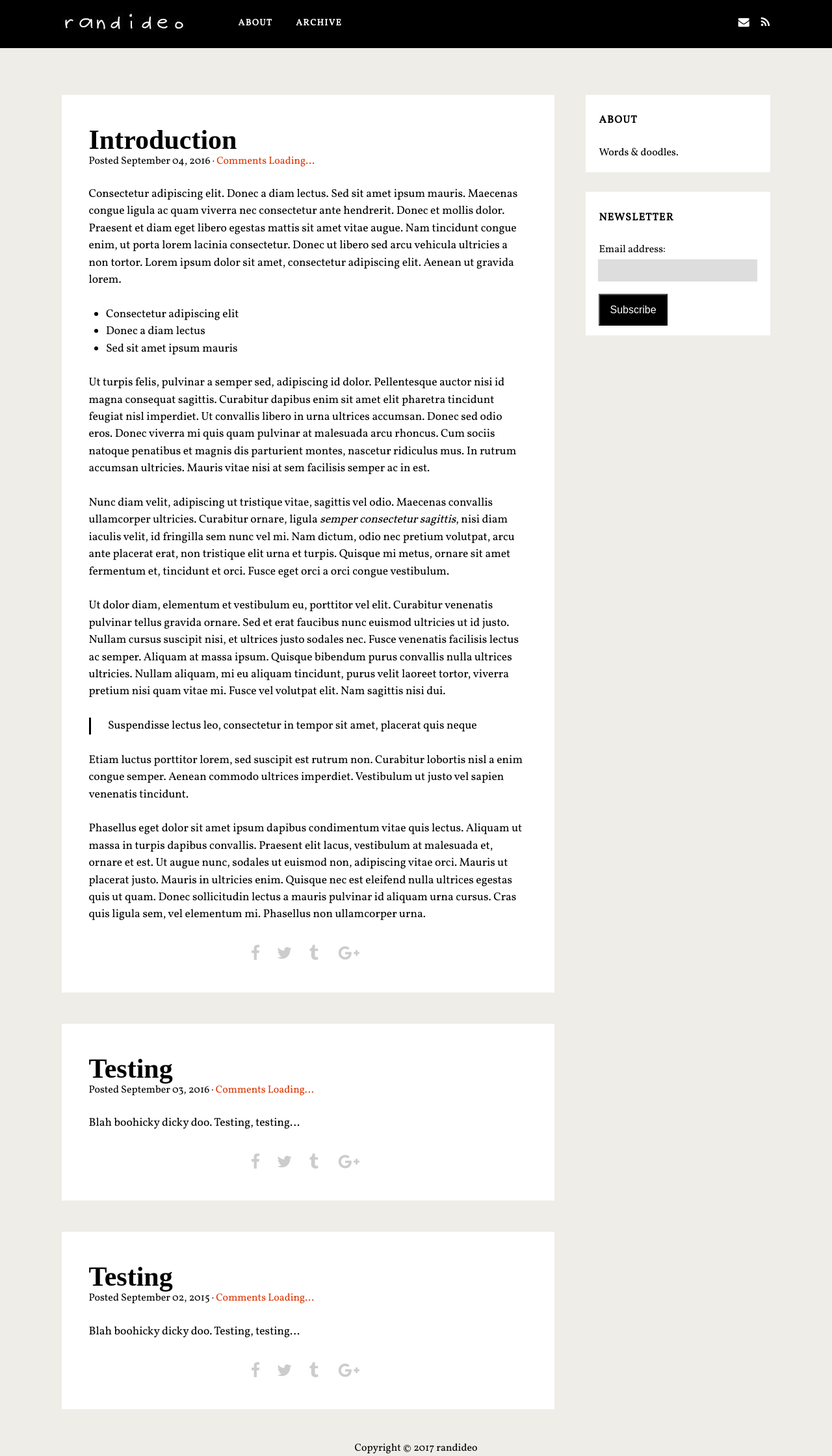
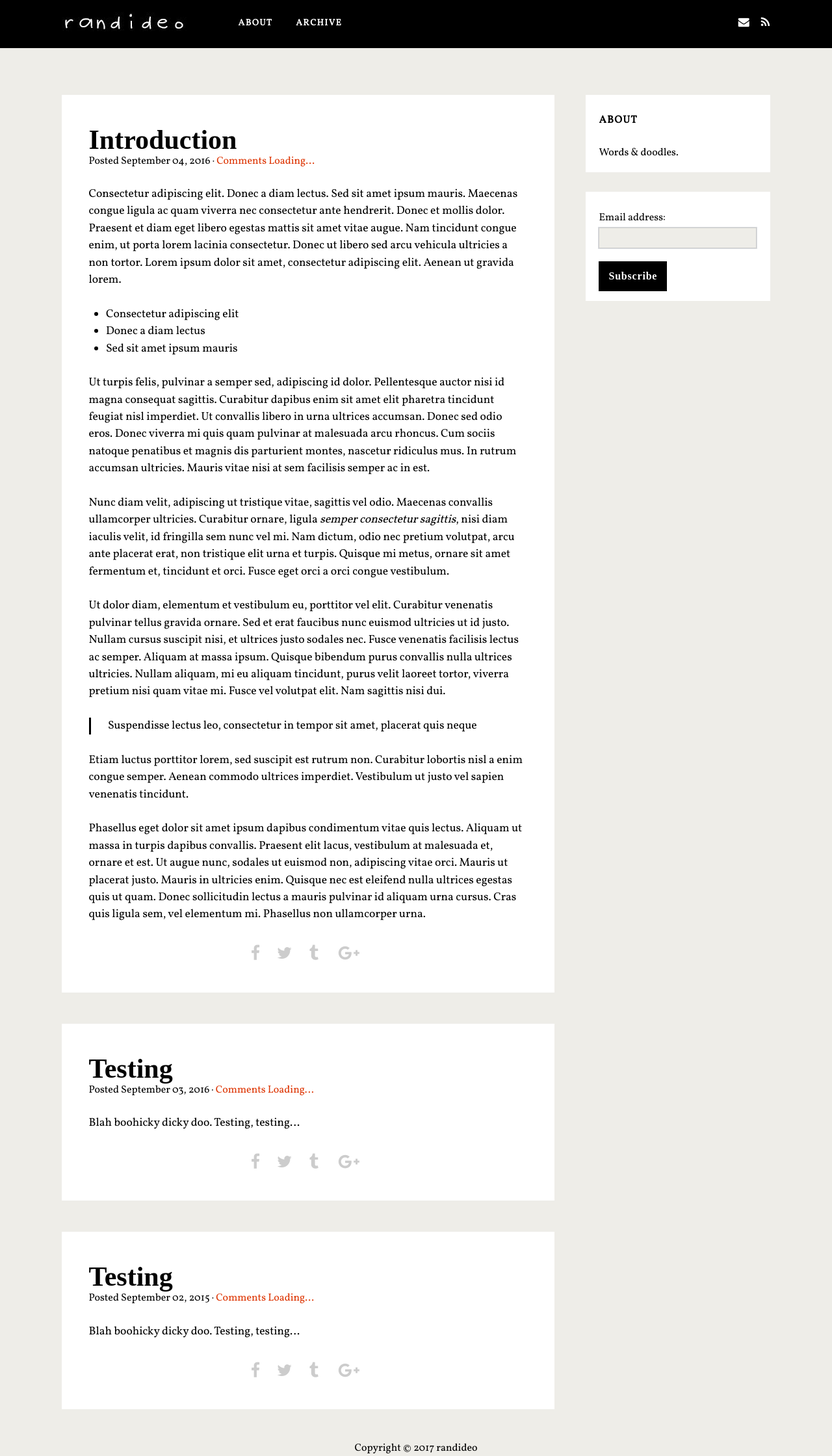
Before and after one commit to randideo/randideo.github.io, a Jekyll site: the page built from index.html, in a window 1280 px wide. Shown: the whole page at 65% size. Built offline with Jekyll 4.4.1, drawn with Linux system fonts in a browser that asks for light colours; nearby versions of some CDN libraries; some web fonts are replaced; comment, search, counter and statistics services are not loaded.

Commit message:
Update sidebar.html

```diff
--- a/_includes/sidebar.html
+++ b/_includes/sidebar.html
@@ -8,9 +8,9 @@
         </div></div>
 
          <div class='widget HTML' data-version='1' id='HTML3'>
-  <h2 class="title">Newsletter</h2><style>.email-octopus-form-wrapper h2{font-size:20px;margin:0 0 25px 0;}.email-octopus-form-row{margin-bottom:15px;}.email-octopus-form-row label{display:block;}.email-octopus-form-row input{width:100%;padding:8px;height:32px;border:0px solid #ccc;background-color:#dddddd}.email-octopus-form-row-subscribe{margin-top:20px;}.email-octopus-form-row-subscribe button{color:#fff;background-color:#000000; padding:8px 15px;
+  <style>.email-octopus-form-wrapper h2{font-size:20px;margin:0 0 25px 0;}.email-octopus-form-row{margin-bottom:15px;}.email-octopus-form-row label{display:block;}.email-octopus-form-row input{width:100%;padding:8px;height:32px;border:1px solid #ccc;}.email-octopus-form-row-subscribe{margin-top:20px;}.email-octopus-form-row-subscribe button{color:#fff;background-color:#000000;border:0;max-width: 13.875em; padding:8px 15px;font-family: lusitana, serif;
     font-size: 1em;
-    line-height: 1.85;}.email-octopus-form-row-hp{position:absolute;left:-5000px;}.email-octopus-referral{margin-top:20px;}</style>
+    line-height: 1.85;font-weight:bold; letter-spacing: .05em;}.email-octopus-form-row-hp{position:absolute;left:-5000px;}.email-octopus-error-message{color:#e74c3c;}.email-octopus-referral{margin-top:20px;}</style>
 <div class="email-octopus-form-wrapper"><form action="https://tinyletter.com/randideo" method="post" target="popupwindow" onsubmit="window.open('https://tinyletter.com/randideo', 'popupwindow', 'scrollbars=yes,width=800,height=600');return true">
 
 <div class="email-octopus-form-row">
```
